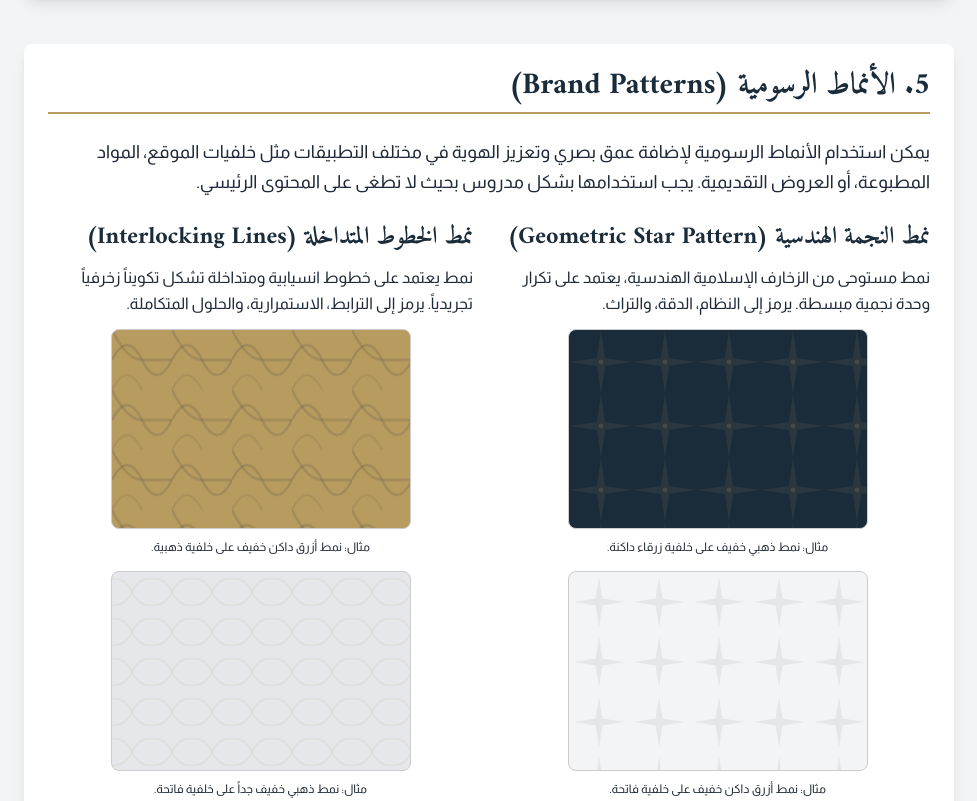
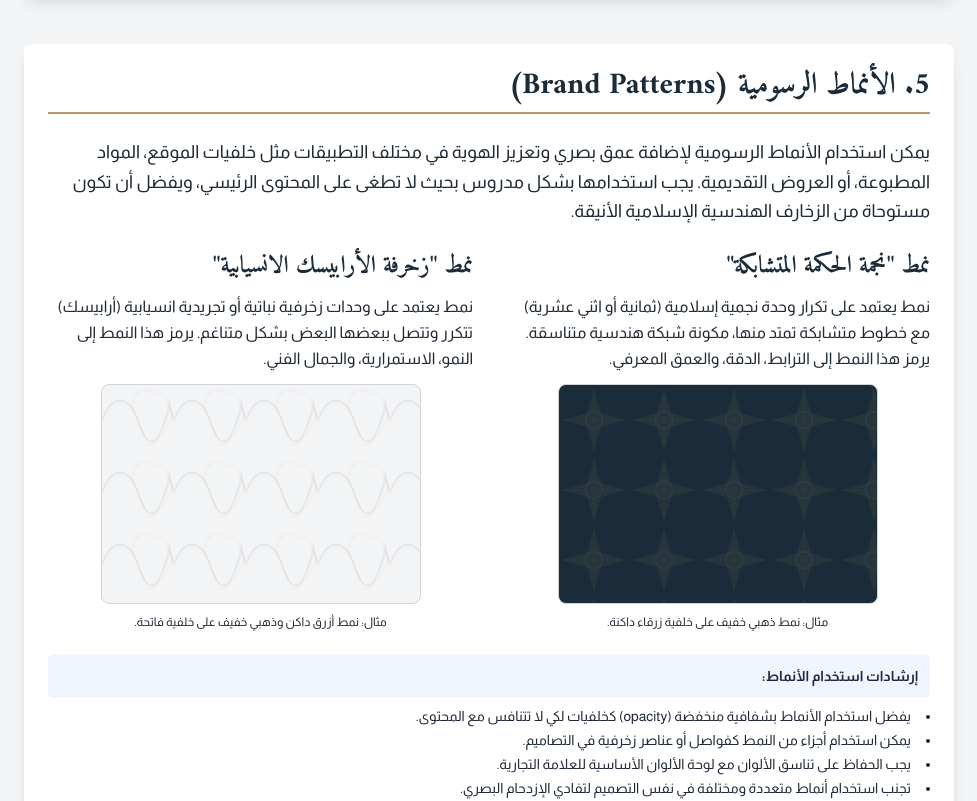
Before and after one commit to scandosolutions/alhokamaa-identity, a plain HTML site: page index.html in a window 1280 px wide. Shown: the part 5700-6501 px from the top of the page, without its empty margins (16-993 px from the left). Drawn offline with nearby package versions, Linux system fonts and the light colour scheme.

Commit message:
Update index.html

```diff
--- a/index.html
+++ b/index.html
@@ -92,12 +92,13 @@
         }
         .pattern-sample {
             width: 100%;
-            max-width: 300px; /* Max width for sample */
-            height: 200px;
-            border: 1px solid #ccc;
+            max-width: 320px; /* Max width for sample */
+            height: 220px;
+            border: 1px solid #D1D5DB; /* Tailwind gray-300 */
             border-radius: 8px;
             margin: 10px auto; /* Centering the sample */
             overflow: hidden; /* To show tiling effect if SVG is small */
+            background-repeat: repeat;
         }
 
         @media (max-width: 768px) {
@@ -116,6 +117,10 @@
             }
             .icon-display {
                 max-width: 100px;
+            }
+            .pattern-sample {
+                max-width: 100%;
+                height: 180px;
             }
         }
     </style>
@@ -425,74 +430,53 @@
         <section id="patterns" class="mb-12 p-6 bg-white rounded-lg shadow-lg">
             <h2 class="text-3xl font-bold font-amiri text-brand-dark-blue mb-6 border-b-2 border-brand-gold pb-2">5. الأنماط الرسومية (Brand Patterns)</h2>
             <p class="text-lg leading-relaxed mb-6 font-almarai">
-                يمكن استخدام الأنماط الرسومية لإضافة عمق بصري وتعزيز الهوية في مختلف التطبيقات مثل خلفيات الموقع، المواد المطبوعة، أو العروض التقديمية. يجب استخدامها بشكل مدروس بحيث لا تطغى على المحتوى الرئيسي.
+                يمكن استخدام الأنماط الرسومية لإضافة عمق بصري وتعزيز الهوية في مختلف التطبيقات مثل خلفيات الموقع، المواد المطبوعة، أو العروض التقديمية. يجب استخدامها بشكل مدروس بحيث لا تطغى على المحتوى الرئيسي، ويفضل أن تكون مستوحاة من الزخارف الهندسية الإسلامية الأنيقة.
             </p>
 
             <div class="grid md:grid-cols-2 gap-8">
                 <div>
-                    <h3 class="text-2xl font-amiri font-semibold text-brand-dark-blue mb-3">نمط النجمة الهندسية (Geometric Star Pattern)</h3>
+                    <h3 class="text-2xl font-amiri font-semibold text-brand-dark-blue mb-3">نمط "نجمة الحكمة المتشابكة"</h3>
                     <p class="text-base leading-relaxed font-almarai mb-3">
-                        نمط مستوحى من الزخارف الإسلامية الهندسية، يعتمد على تكرار وحدة نجمية مبسطة. يرمز إلى النظام، الدقة، والتراث.
+                        نمط يعتمد على تكرار وحدة نجمية إسلامية (ثمانية أو اثني عشرية) مع خطوط متشابكة تمتد منها، مكونة شبكة هندسية متناسقة. يرمز هذا النمط إلى الترابط، الدقة، والعمق المعرفي.
                     </p>
                     <div class="pattern-sample bg-brand-dark-blue">
                         <svg width="100%" height="100%" xmlns="http://www.w3.org/2000/svg">
                             <defs>
-                                <pattern id="starPatternDark" patternUnits="userSpaceOnUse" width="80" height="80" patternTransform="scale(0.8)">
-                                    <path d="M40 0 L45 35 L80 40 L45 45 L40 80 L35 45 L0 40 L35 35 Z" fill="rgba(184, 155, 94, 0.1)" />
-                                    <circle cx="40" cy="40" r="3" fill="rgba(184, 155, 94, 0.2)"/>
+                                <pattern id="islamicStarPatternDark" patternUnits="userSpaceOnUse" width="100" height="100" patternTransform="scale(0.7)">
+                                    <polygon points="50,5 60,40 95,50 60,60 50,95 40,60 5,50 40,40" fill="rgba(184, 155, 94, 0.08)"/>
+                                    <circle cx="50" cy="50" r="12" stroke="rgba(184, 155, 94, 0.1)" stroke-width="1.5" fill="none"/>
+                                    <line x1="50" y1="5" x2="50" y2="95" stroke="rgba(184, 155, 94, 0.05)" stroke-width="1"/>
+                                    <line x1="5" y1="50" x2="95" y2="50" stroke="rgba(184, 155, 94, 0.05)" stroke-width="1"/>
+                                    <line x1="15" y1="15" x2="85" y2="85" stroke="rgba(184, 155, 94, 0.05)" stroke-width="1"/>
+                                    <line x1="15" y1="85" x2="85" y2="15" stroke="rgba(184, 155, 94, 0.05)" stroke-width="1"/>
                                 </pattern>
                             </defs>
-                            <rect width="100%" height="100%" fill="url(#starPatternDark)" />
+                            <rect width="100%" height="100%" fill="url(#islamicStarPatternDark)" />
                         </svg>
                     </div>
                     <p class="text-xs font-almarai text-center mt-1">مثال: نمط ذهبي خفيف على خلفية زرقاء داكنة.</p>
-                     <div class="pattern-sample bg-gray-100 mt-4">
-                        <svg width="100%" height="100%" xmlns="http://www.w3.org/2000/svg">
-                            <defs>
-                                <pattern id="starPatternLight" patternUnits="userSpaceOnUse" width="60" height="60" patternTransform="scale(1)">
-                                     <path d="M30 5 L33.5 26.5 L55 30 L33.5 33.5 L30 55 L26.5 33.5 L5 30 L26.5 26.5 Z" fill="rgba(26, 43, 58, 0.07)" />
-                                </pattern>
-                            </defs>
-                            <rect width="100%" height="100%" fill="url(#starPatternLight)" />
-                        </svg>
-                    </div>
-                    <p class="text-xs font-almarai text-center mt-1">مثال: نمط أزرق داكن خفيف على خلفية فاتحة.</p>
                 </div>
 
                 <div>
-                    <h3 class="text-2xl font-amiri font-semibold text-brand-dark-blue mb-3">نمط الخطوط المتداخلة (Interlocking Lines)</h3>
+                    <h3 class="text-2xl font-amiri font-semibold text-brand-dark-blue mb-3">نمط "زخرفة الأرابيسك الانسيابية"</h3>
                      <p class="text-base leading-relaxed font-almarai mb-3">
-                        نمط يعتمد على خطوط انسيابية ومتداخلة تشكل تكويناً زخرفياً تجريدياً. يرمز إلى الترابط، الاستمرارية، والحلول المتكاملة.
+                        نمط يعتمد على وحدات زخرفية نباتية أو تجريدية انسيابية (أرابيسك) تتكرر وتتصل ببعضها البعض بشكل متناغم. يرمز هذا النمط إلى النمو، الاستمرارية، والجمال الفني.
                     </p>
-                    <div class="pattern-sample bg-brand-gold">
+                    <div class="pattern-sample bg-gray-100">
                          <svg width="100%" height="100%" xmlns="http://www.w3.org/2000/svg">
                             <defs>
-                                <pattern id="linePatternGold" patternUnits="userSpaceOnUse" width="50" height="50" patternTransform="scale(1.2)">
-                                    <path d="M0 25 Q12.5 0, 25 25 T50 25" stroke="rgba(26, 43, 58, 0.15)" stroke-width="2" fill="none"/>
-                                    <path d="M25 0 Q37.5 25, 50 25 T75 25" stroke="rgba(26, 43, 58, 0.15)" stroke-width="2" fill="none" transform="translate(-25)"/>
-                                     <path d="M0 50 Q12.5 25, 25 50 T50 50" stroke="rgba(26, 43, 58, 0.1)" stroke-width="1.5" fill="none"/>
+                                <pattern id="arabesquePatternLight" patternUnits="userSpaceOnUse" width="80" height="80" patternTransform="scale(0.9)">
+                                    <path d="M0 40 C10 10, 30 10, 40 40 S60 70, 70 40 C80 10, 70 10, 80 40" stroke="rgba(26, 43, 58, 0.07)" stroke-width="2" fill="none"/>
+                                    <path d="M40 0 C10 10, 10 30, 40 40 S70 60, 70 30 C60 0, 70 10, 40 0" stroke="rgba(184, 155, 94, 0.08)" stroke-width="1.5" fill="none" transform="rotate(45 40 40)"/>
                                 </pattern>
                             </defs>
-                            <rect width="100%" height="100%" fill="url(#linePatternGold)" />
+                            <rect width="100%" height="100%" fill="url(#arabesquePatternLight)" />
                         </svg>
                     </div>
-                    <p class="text-xs font-almarai text-center mt-1">مثال: نمط أزرق داكن خفيف على خلفية ذهبية.</p>
-
-                    <div class="pattern-sample bg-gray-200 mt-4">
-                         <svg width="100%" height="100%" xmlns="http://www.w3.org/2000/svg">
-                            <defs>
-                                <pattern id="linePatternLightBg" patternUnits="userSpaceOnUse" width="40" height="40" patternTransform="scale(1)">
-                                    <path d="M-10 10 Q10 0, 20 20 T50 30" stroke="rgba(184, 155, 94, 0.1)" stroke-width="2" fill="none"/>
-                                     <path d="M-10 30 Q10 40, 20 20 T50 10" stroke="rgba(184, 155, 94, 0.1)" stroke-width="2" fill="none"/>
-                                </pattern>
-                            </defs>
-                            <rect width="100%" height="100%" fill="url(#linePatternLightBg)" />
-                        </svg>
-                    </div>
-                     <p class="text-xs font-almarai text-center mt-1">مثال: نمط ذهبي خفيف جداً على خلفية فاتحة.</p>
+                    <p class="text-xs font-almarai text-center mt-1">مثال: نمط أزرق داكن وذهبي خفيف على خلفية فاتحة.</p>
                 </div>
             </div>
-            <p class="text-sm font-almarai mt-6 bg-blue-50 p-3 rounded-md">
+             <p class="text-sm font-almarai mt-6 bg-blue-50 p-3 rounded-md">
                 <strong>إرشادات استخدام الأنماط:</strong>
                 <ul class="list-disc list-inside text-sm font-almarai space-y-1 mt-2">
                     <li>يفضل استخدام الأنماط بشفافية منخفضة (opacity) كخلفيات لكي لا تتنافس مع المحتوى.</li>
@@ -514,7 +498,7 @@
 
         <footer class="text-center mt-12 pt-6 border-t border-gray-300">
             <p class="text-sm text-gray-600 font-almarai">&copy; <span id="currentYear"></span> مكتب الحكماء. جميع الحقوق محفوظة.</p>
-            <p class="text-xs text-gray-500 mt-1 font-almarai">دليل الهوية البصرية - الإصدار 1.6 (مُحدَّث بالأنماط الرسومية)</p>
+            <p class="text-xs text-gray-500 mt-1 font-almarai">دليل الهوية البصرية - الإصدار 1.7 (مُحدَّث بأنماط إسلامية مفصلة)</p>
         </footer>
     </main>
 
```
